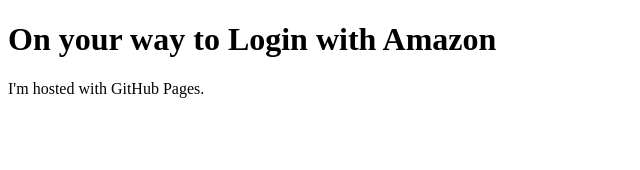
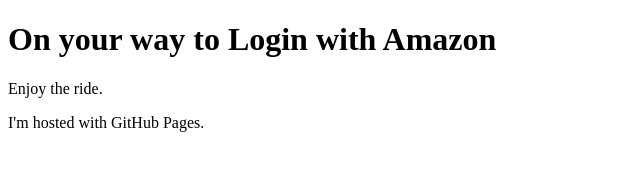
Before and after one commit to LogosHealth/LogosHealth-RedirectPage, a plain HTML site: page index.html in a window 1280 px wide. Shown: the whole page, without its empty margins (0-640 px from the left). Drawn offline with Linux system fonts and the light colour scheme.

Commit message:
Minor change to text

```diff
--- a/index.html
+++ b/index.html
@@ -2,6 +2,7 @@
 <html>
     <body>
         <h1>On your way to Login with Amazon</h1>
+        <p>Enjoy the ride.</p>
         <p>I'm hosted with GitHub Pages.</p>
         <script>
             window.location.href = https://www.amazon.com/ap/oa?client_id=amzn1.application-oa2-client.b7a978f5efc248a098d2c0588dfb8392&scope=profile&response_type=token&state=7777777&redirect_uri=https://logoshealth.github.io/complete.html
```
